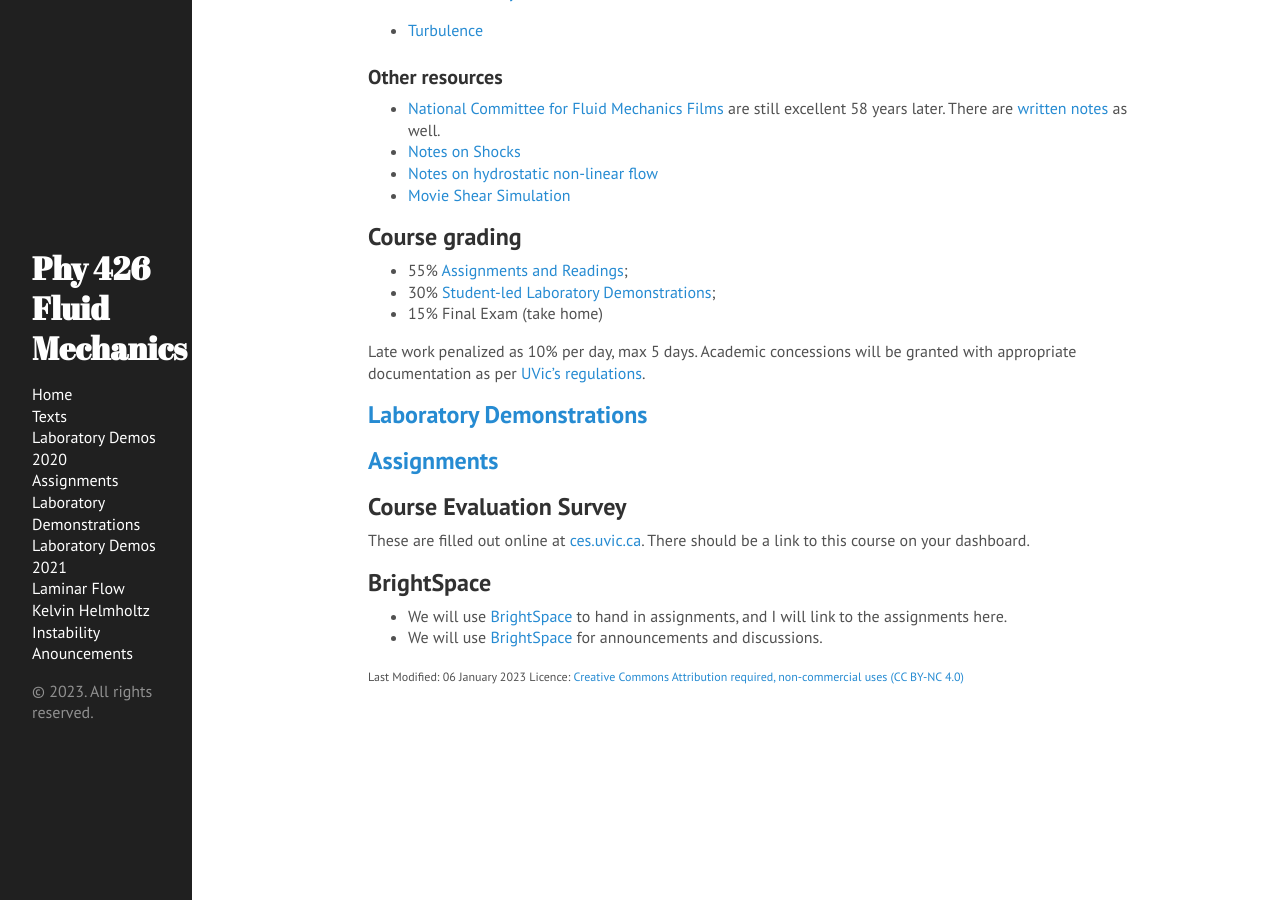
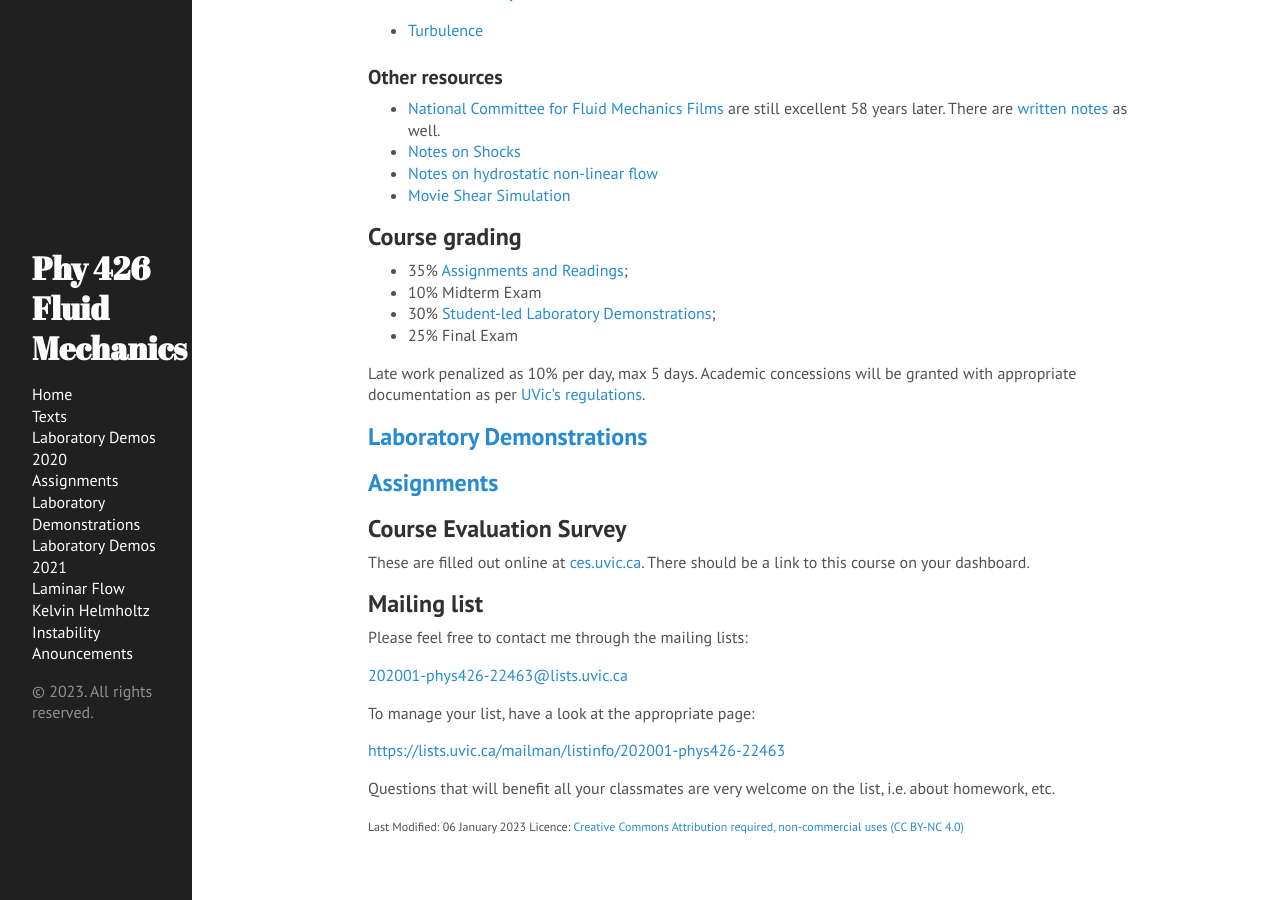
Before and after one commit to jklymak/Phy426, a Jekyll site: the page built from docs/index.md, in a window 1280 px wide and 900 px high, scrolled down 1383 px. Built offline with Jekyll 4.4.1, drawn with Linux system fonts in a browser that asks for light colours; some of the changed text lies outside the part shown.

Commit message:
2023 start changes

```diff
--- a/docs/Assignments/index.md
+++ b/docs/Assignments/index.md
@@ -3,7 +3,7 @@ layout: page
 title: Assignments
 ---
 
-These are to be handed in on [BrightSpace](https://bright.uvic.ca/), and will duplicated there with appropriate due dates.
+Handed in during class on the appropriate due dates:
 
   - [Assignment/Reading 1](../Assignments/Assignment01/)
   - [Assignment/Reading 2](../Assignments/Assignment02/)
@@ -31,8 +31,7 @@ These are to be handed in on [BrightSpace](https://bright.uvic.ca/), and will du
     - [Key](../Assignments/Assignment10key.html)
     {% endcomment %}
   - [Assignment/Reading 11](../Assignments/Assignment11/)
-
+  {% comment %}
   - [Take Home Final: Last Years (2021)!  DO NOT do this one...](../Assignments/TakeHome2021NoKey.pdf)
-  {% comment %}
       - [Key 2021](../Assignments/TakeHome2021.pdf)
   {% endcomment %}
--- a/docs/index.md
+++ b/docs/index.md
@@ -50,9 +50,10 @@ Largely *Kundu and Cohen* Latest edition, but also see [Texts](./Texts/).
 
 ## Course grading
 
-  - 55% [Assignments and Readings](./Assignments/);
+  - 35% [Assignments and Readings](./Assignments/);
+  - 10% Midterm Exam
   - 30% [Student-led Laboratory Demonstrations](./Labs/);
-  - 15% Final Exam (take home)
+  - 25% Final Exam
 
 Late work penalized as 10% per day, max 5 days.  Academic concessions will be granted
 with appropriate documentation as per [UVic's regulations](https://www.uvic.ca/registrar/students/appeals/acad-concession/index.php).
@@ -79,12 +80,13 @@ with appropriate documentation as per [UVic's regulations](https://www.uvic.ca/r
 
 These are filled out online at [ces.uvic.ca](http://ces.uvic.ca).  There should be a link to this course on your dashboard.
 
+{% comment %}
 ## BrightSpace
 
 - We will use [BrightSpace](https://bright.uvic.ca) to hand in assignments, and I will link to the assignments here.
 - We will use [BrightSpace](https://bright.uvic.ca) for announcements and discussions.
+{% endcomment %}
 
-{% comment %}
 
 ## Mailing list
 
@@ -98,4 +100,3 @@ To manage your list, have a look at the appropriate page:
 
 Questions that will benefit all your classmates are very welcome on
 the list, i.e. about homework, etc.
-{% endcomment %}
```
Also changed, not shown: other parts of docs/index.md (+2 -2 lines).
